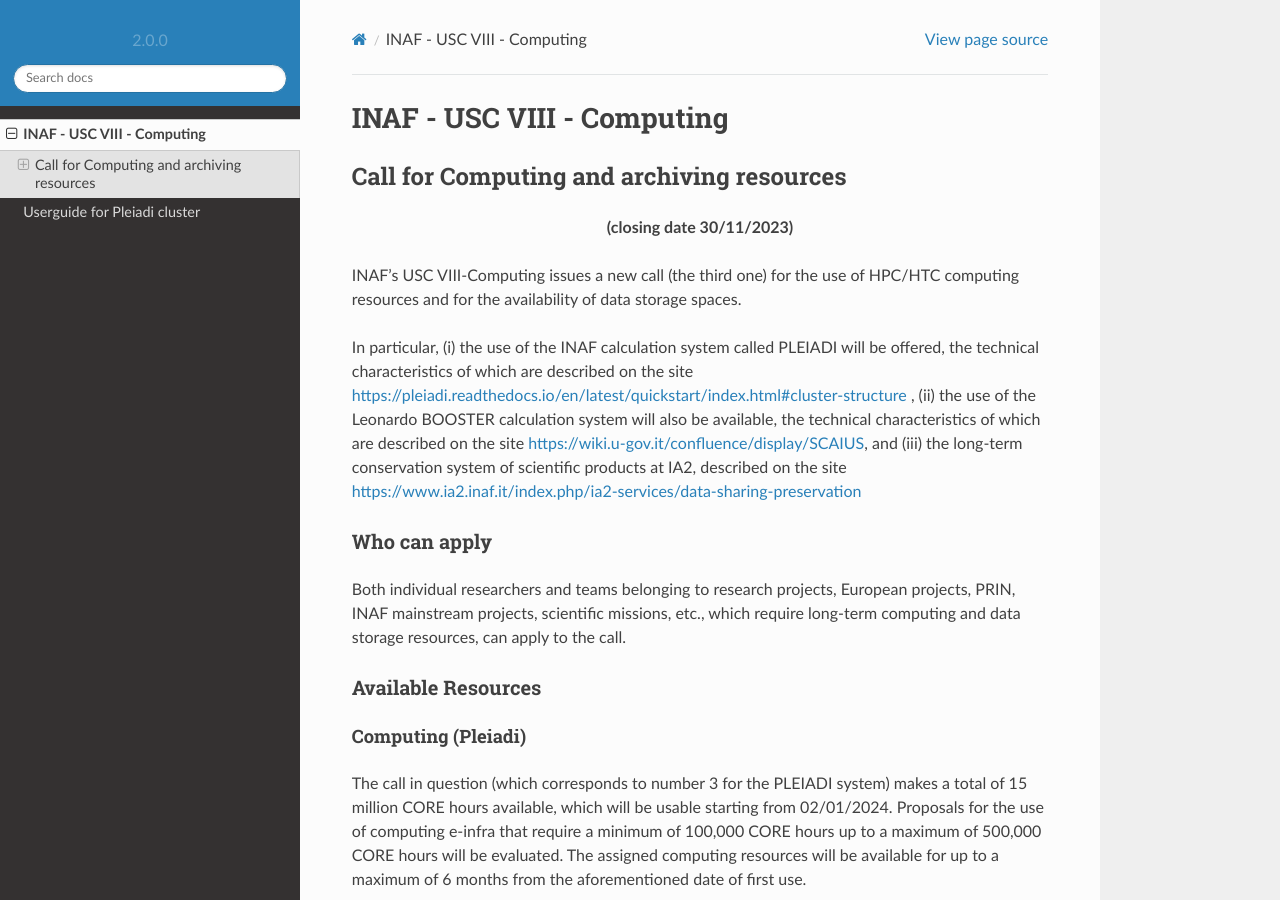
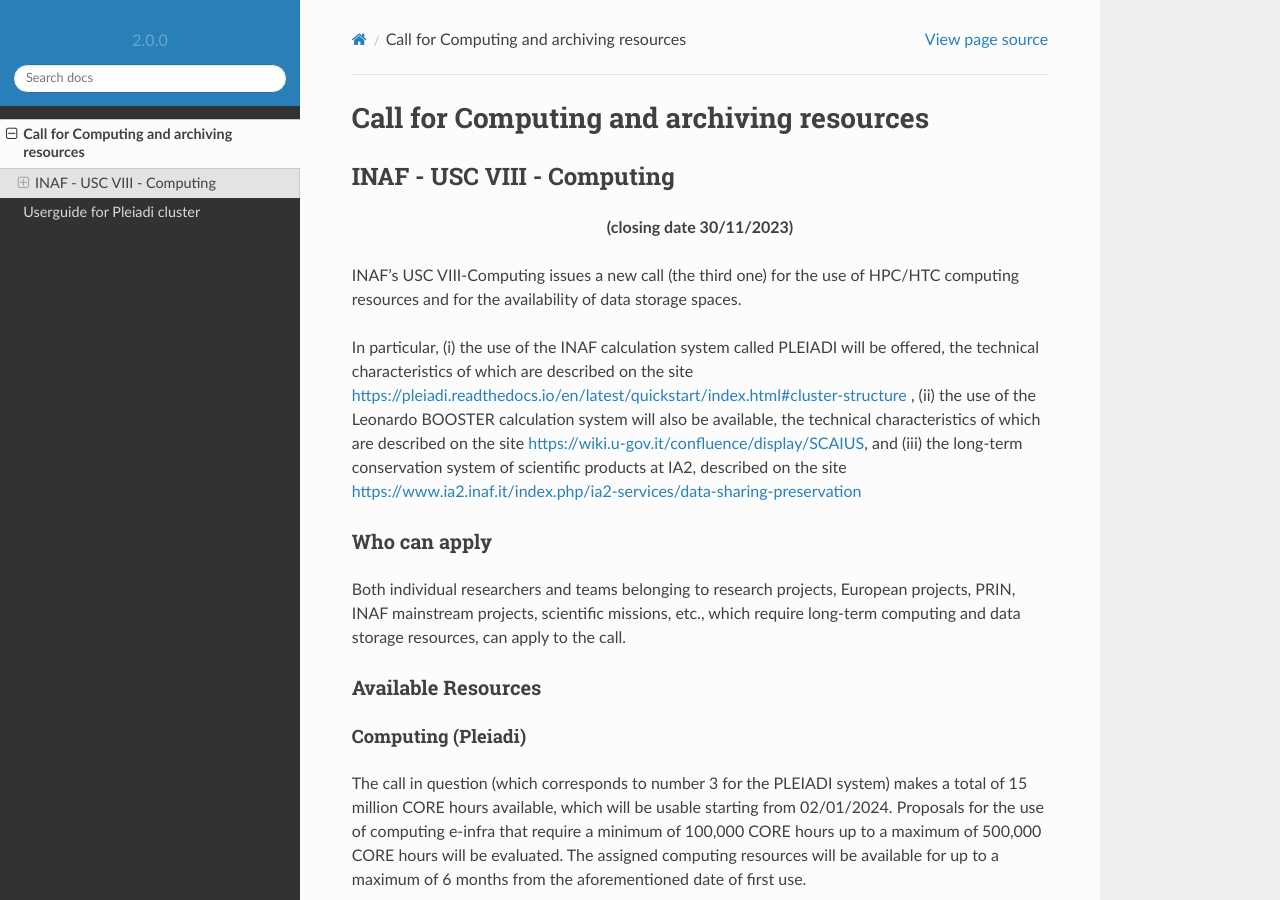
Before and after one commit to fvitello/pleiadi-doc, a Sphinx documentation site: the page built from docs/call/index.rst, in a window 1280 px wide and 900 px high. Built offline with Sphinx 7.4.7 and the Read the Docs theme 2.0.0, drawn with Linux system fonts in a browser that asks for light colours; pages that are not in the unit, such as notebooks, are missing from menus.

Commit message:
Update index.rst

```diff
--- a/docs/call/index.rst
+++ b/docs/call/index.rst
@@ -1,8 +1,8 @@
 ##################
-INAF  -  USC VIII - Computing
+Call for Computing and archiving resources
 ##################
 *********
-Call for Computing and archiving resources
+INAF  -  USC VIII - Computing
 *********
 .. centered:: (closing date 30/11/2023)
 
```
